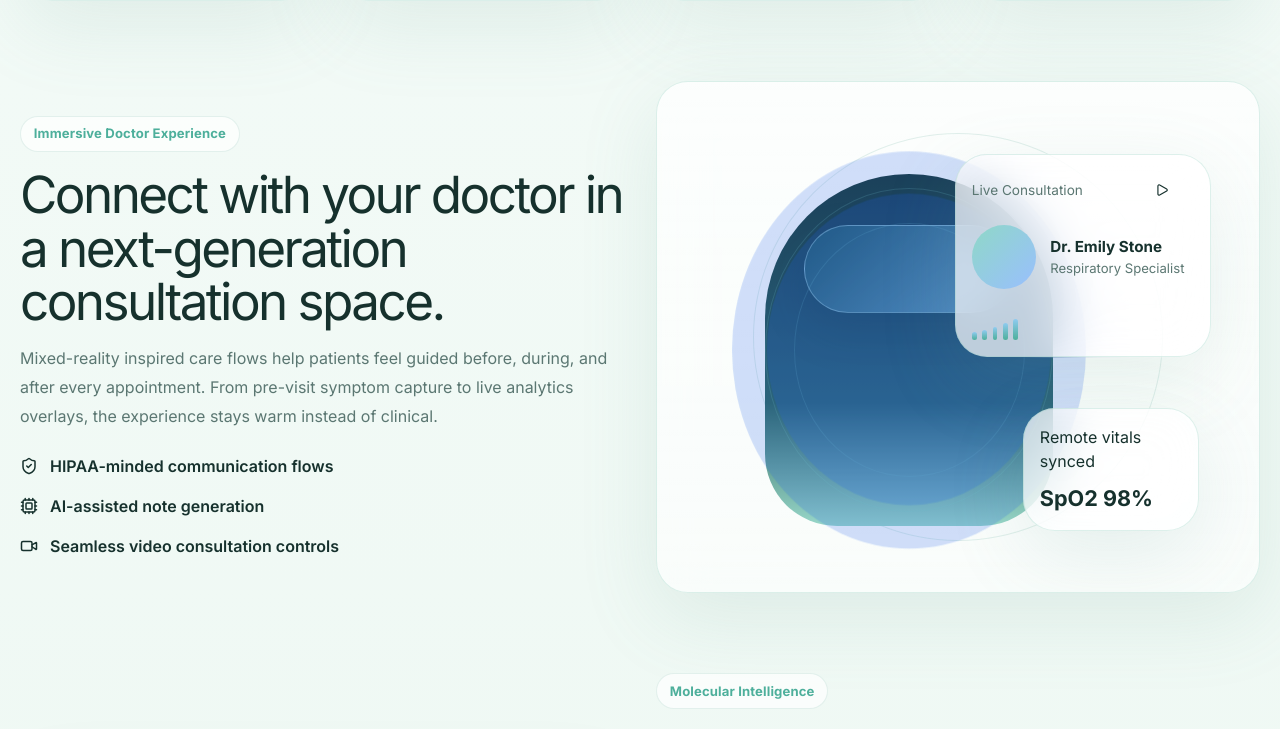
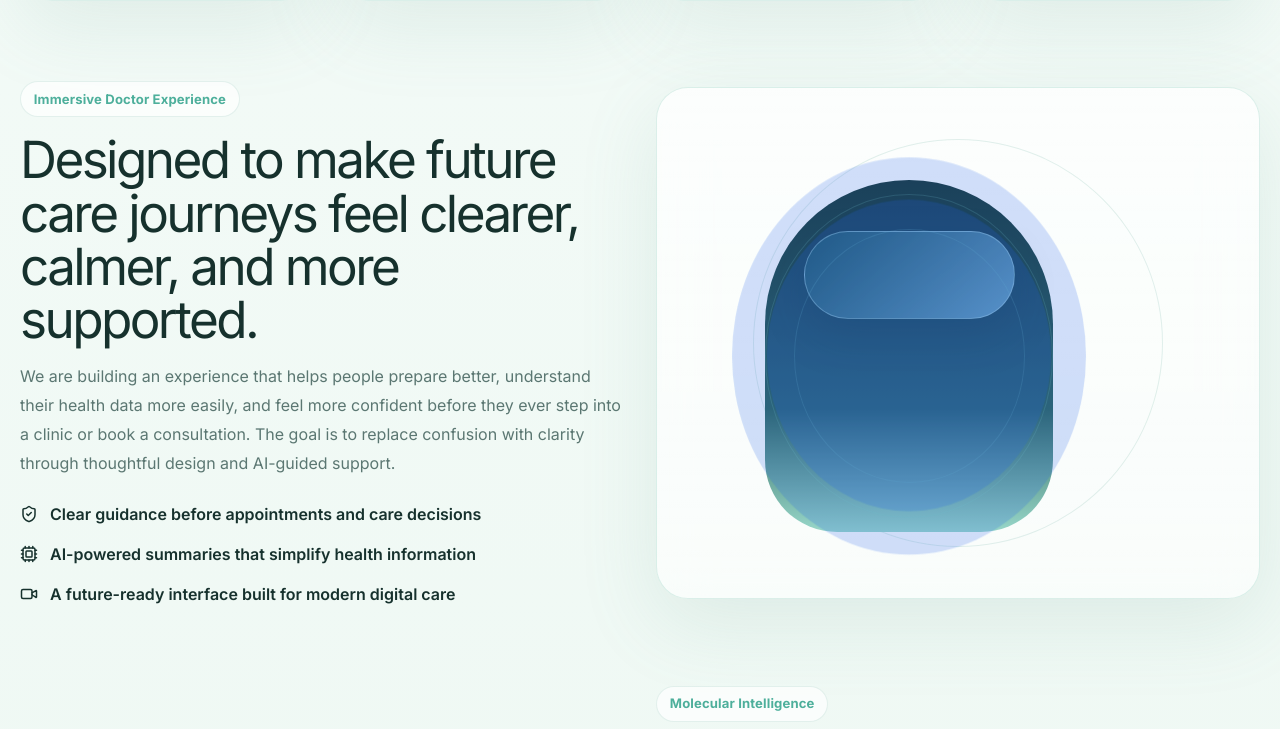
Before and after one commit to DivyeGautam66/heathcare-with-ai, a React (Vite) app: page / in a window 1280 px wide. Shown: the part 1424-2153 px from the top of the page. Built offline with nearby package versions, Linux system fonts and the light colour scheme.

Commit message:
changed the particular areas of the page

```diff
--- a/src/pages/LandingPage.tsx
+++ b/src/pages/LandingPage.tsx
@@ -13,7 +13,6 @@ import {
   Menu,
   MessageSquareHeart,
   Microscope,
-  Play,
   ShieldCheck,
   Stethoscope,
   TestTube2,
@@ -62,24 +61,24 @@ const aiCards = [
 const planFeatures = [
   {
     name: 'Essential',
-    monthly: '$29',
-    yearly: '$19',
+    monthly: '₹100',
+    yearly: '₹1000',
     description: 'For individuals beginning their AI-supported health journey.',
     features: ['AI symptom triage', '2 video consultations', 'Health timeline', 'Smart lab reminders'],
     highlight: false,
   },
   {
     name: 'Premium',
-    monthly: '$79',
-    yearly: '$59',
+    monthly: '₹500',
+    yearly: '₹5000',
     description: 'Best for proactive care, prevention, and specialist coordination.',
     features: ['Unlimited AI check-ins', 'Priority doctor access', 'Advanced analytics', 'Family health dashboard'],
     highlight: true,
   },
   {
     name: 'Enterprise',
-    monthly: '$149',
-    yearly: '$119',
+    monthly: '₹1000',
+    yearly: '₹11000',
     description: 'For clinics and care networks delivering futuristic patient experiences.',
     features: ['Multi-user roles', 'Custom workflows', 'Population health insights', 'Dedicated success support'],
     highlight: false,
@@ -321,24 +320,25 @@ export default function LandingPage(_props: LandingPageProps) {
           <div className="immersive-grid">
             <motion.div {...fadeUp} className="section-copy">
               <span>Immersive Doctor Experience</span>
-              <h2>Connect with your doctor in a next-generation consultation space.</h2>
+              <h2>Designed to make future care journeys feel clearer, calmer, and more supported.</h2>
               <p>
-                Mixed-reality inspired care flows help patients feel guided before, during, and after
-                every appointment. From pre-visit symptom capture to live analytics overlays, the
-                experience stays warm instead of clinical.
+                We are building an experience that helps people prepare better, understand their health
+                data more easily, and feel more confident before they ever step into a clinic or book a
+                consultation. The goal is to replace confusion with clarity through thoughtful design and
+                AI-guided support.
               </p>
               <div className="benefit-list">
                 <div>
                   <ShieldCheck size={18} />
-                  HIPAA-minded communication flows
+                  Clear guidance before appointments and care decisions
                 </div>
                 <div>
                   <Cpu size={18} />
-                  AI-assisted note generation
+                  AI-powered summaries that simplify health information
                 </div>
                 <div>
                   <Video size={18} />
-                  Seamless video consultation controls
+                  A future-ready interface built for modern digital care
                 </div>
               </div>
             </motion.div>
@@ -349,34 +349,6 @@ export default function LandingPage(_props: LandingPageProps) {
                 <div className="visor" />
                 <div className="pulse-ring pulse-one" />
                 <div className="pulse-ring pulse-two" />
-              </div>
-
-              <div className="glass-card consult-card">
-                <div className="consult-header">
-                  <span>Live Consultation</span>
-                  <button type="button">
-                    <Play size={14} />
-                  </button>
-                </div>
-                <div className="consult-body">
-                  <div className="doctor-avatar large" />
-                  <div>
-                    <strong>Dr. Emily Stone</strong>
-                    <p>Respiratory Specialist</p>
-                  </div>
-                </div>
-                <div className="wave-bars">
-                  <span />
-                  <span />
-                  <span />
-                  <span />
-                  <span />
-                </div>
-              </div>
-
-              <div className="glass-card profile-floating">
-                <p>Remote vitals synced</p>
-                <strong>SpO2 98%</strong>
               </div>
             </motion.div>
           </div>
```
